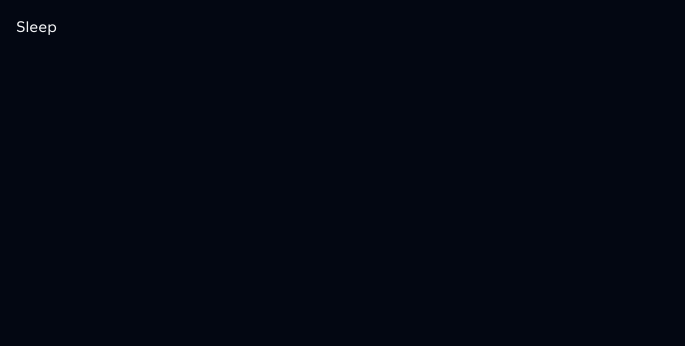
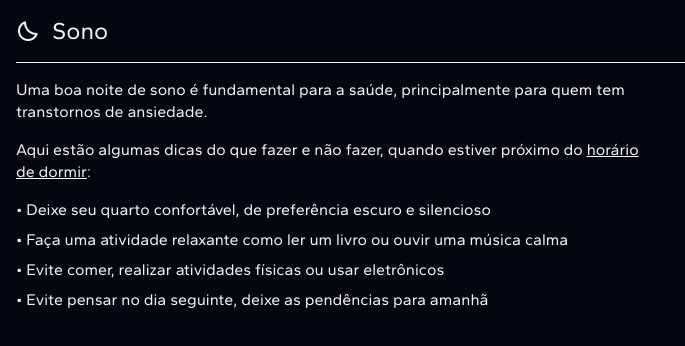
Before and after one commit to kelio-mv/anxiety, a React (Vite) app: page /sleep in a window 1280 px wide. Shown: the top 346 px of the page, without its empty margins (0-685 px from the left). Built offline with nearby package versions, Linux system fonts and the light colour scheme.

Commit message:
Creating Sleep page

```diff
--- a/src/components/ReadLater.jsx
+++ b/src/components/ReadLater.jsx
@@ -5,7 +5,6 @@ function ReadLater() {
       <p className="text-blue-700">
         https://psiquiatriapaulista.com.br/17-dicas-de-como-controlar-a-ansiedade/
       </p>
-      <p>Diário / Encontre quais são os seus gatilhos para ansiedade</p>
       <p>Autoconhecimento / Procure entender seus pensamentos e sentimento</p>
       <p>Autoconhecimento / Desconfie de seus pensamentos negativos</p>
       <p>10. Encontre um hobby ou uma atividade prazerosa</p>
@@ -14,7 +13,7 @@ function ReadLater() {
       <p>Alimente pensamentos bons</p>
       <p>Seja mais sociável</p>
       <p>Mude a perspectiva</p>
-      <p>Você pode tomar um chá, fazer uma leitura leve</p>
+      <p>Sono / Você pode tomar um chá, fazer uma leitura leve</p>
       <p className="text-blue-700">
         https://www.unimedcampinas.com.br/blog/saude-emocional/crise-de-ansiedade-veja-dicas-de-como-agir-para-aliviar-os-sintomas
       </p>
--- a/src/pages/Sleep.jsx
+++ b/src/pages/Sleep.jsx
@@ -1,5 +1,26 @@
+import Page from "../components/Page";
+
 function Sleep() {
-  return <h1>Sleep</h1>;
+  return (
+    <Page title="Sono" icon="bedtime">
+      <div className="max-w-[40rem] space-y-4">
+        <p>
+          Uma boa noite de sono é fundamental para a saúde, principalmente para quem tem transtornos
+          de ansiedade.
+        </p>
+        <p>
+          Aqui estão algumas dicas do que fazer e não fazer, quando estiver próximo do{" "}
+          <span className="underline">horário de dormir</span>:
+        </p>
+        <ul className="space-y-2 *:before:content-['•_']">
+          <li>Deixe seu quarto confortável, de preferência escuro e silencioso</li>
+          <li>Faça uma atividade relaxante como ler um livro ou ouvir uma música calma</li>
+          <li>Evite comer, realizar atividades físicas ou usar eletrônicos</li>
+          <li>Evite pensar no dia seguinte, deixe as pendências para amanhã</li>
+        </ul>
+      </div>
+    </Page>
+  );
 }
 
 export default Sleep;
```
